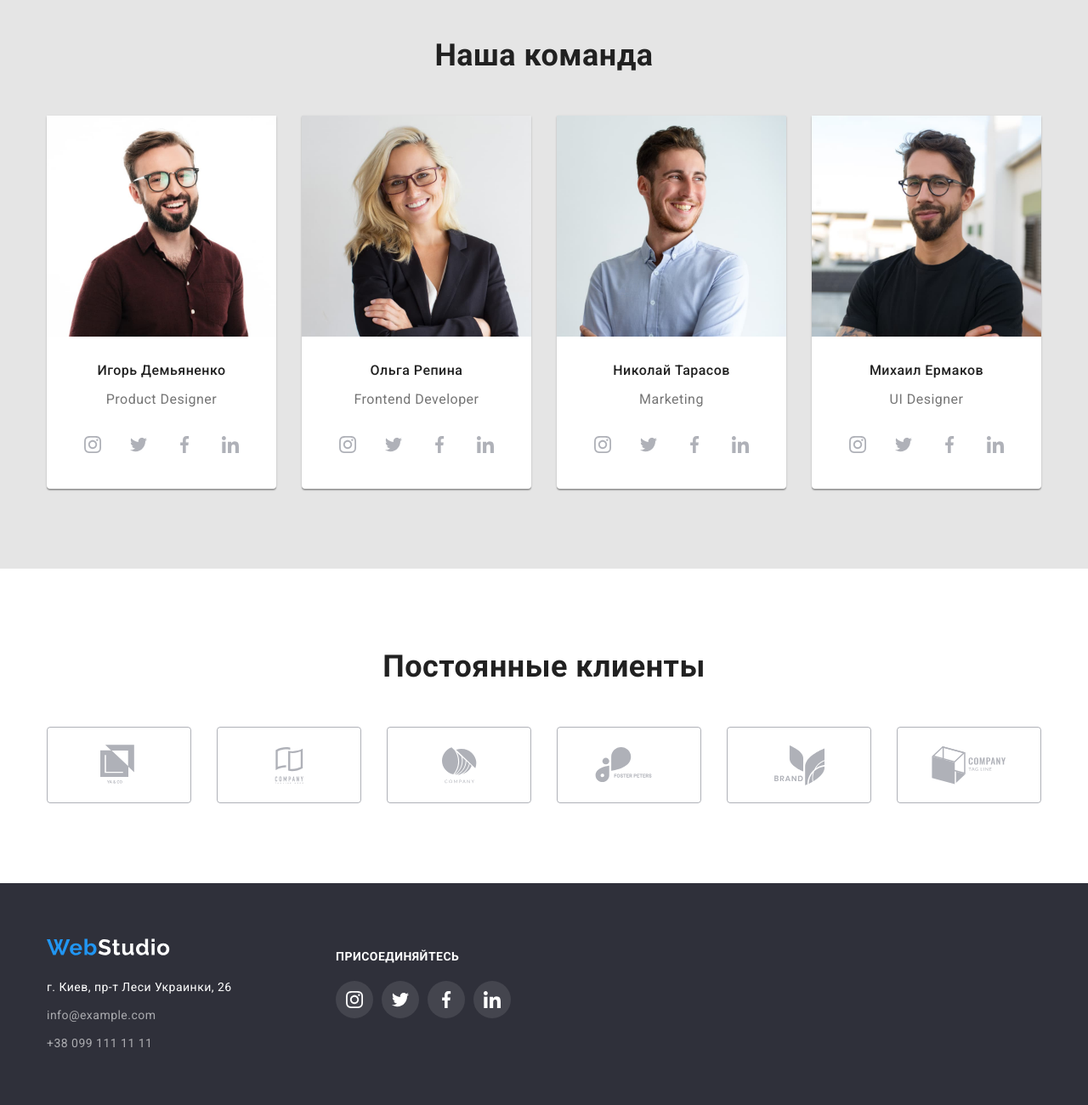
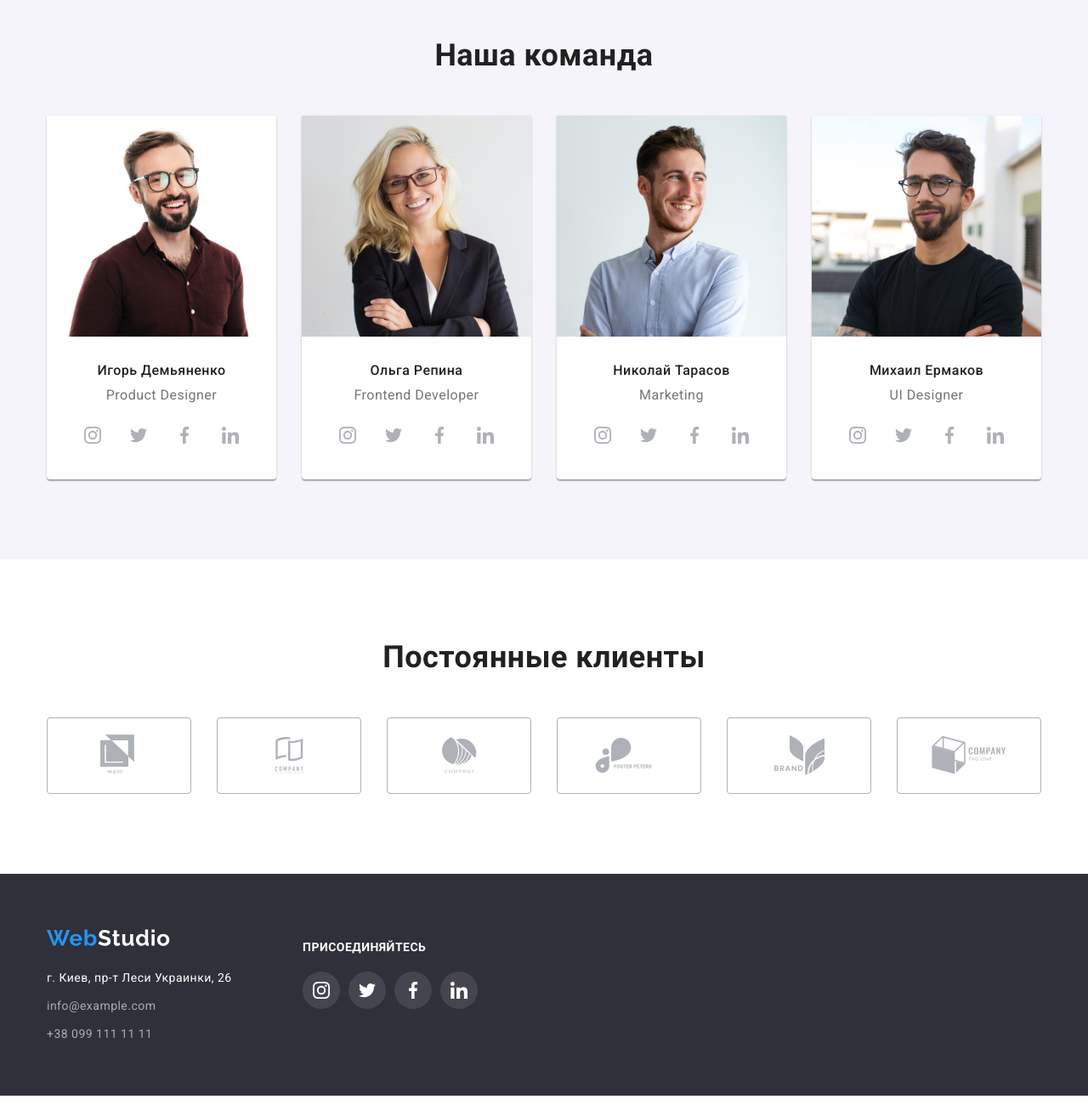
Before and after one commit to Drey44/goit-markup-hw-04, a plain HTML site: page index.html in a window 1280 px wide. Shown: the part 1646-2946 px from the top of the page at 85% size. Drawn offline with nearby package versions, Linux system fonts and the light colour scheme.

Commit message:
пофиксил после первой сдачи дз

```diff
--- a/CSS/styles.css
+++ b/CSS/styles.css
@@ -320,7 +320,8 @@ img {
 /*=========/Чем мы занимаемся=========*/
 /*=========Наша команда(Team)=========*/
 .team-section {
-    background-color: #E5E5E5;
+    background: #F5F4FA;
+    ;
 }
 
 .team-list {
@@ -362,7 +363,7 @@ img {
 .team-list-text {
 
     font-size: 16px;
-    line-height: 1.91;
+    line-height: 1.19;
     text-align: center;
     margin-bottom: 16px;
 
@@ -450,7 +451,7 @@ img {
 }
 
 .footer-left {
-    min-width: 270px;
+    min-width: 231px;
 }
 
 .footer-logo {
@@ -596,6 +597,7 @@ img {
     line-height: 2;
     letter-spacing: 0.06em;
     margin-bottom: 4px;
+    color: var(--primary-text-color);
 }
 
 .portfolio-list-text {
```
